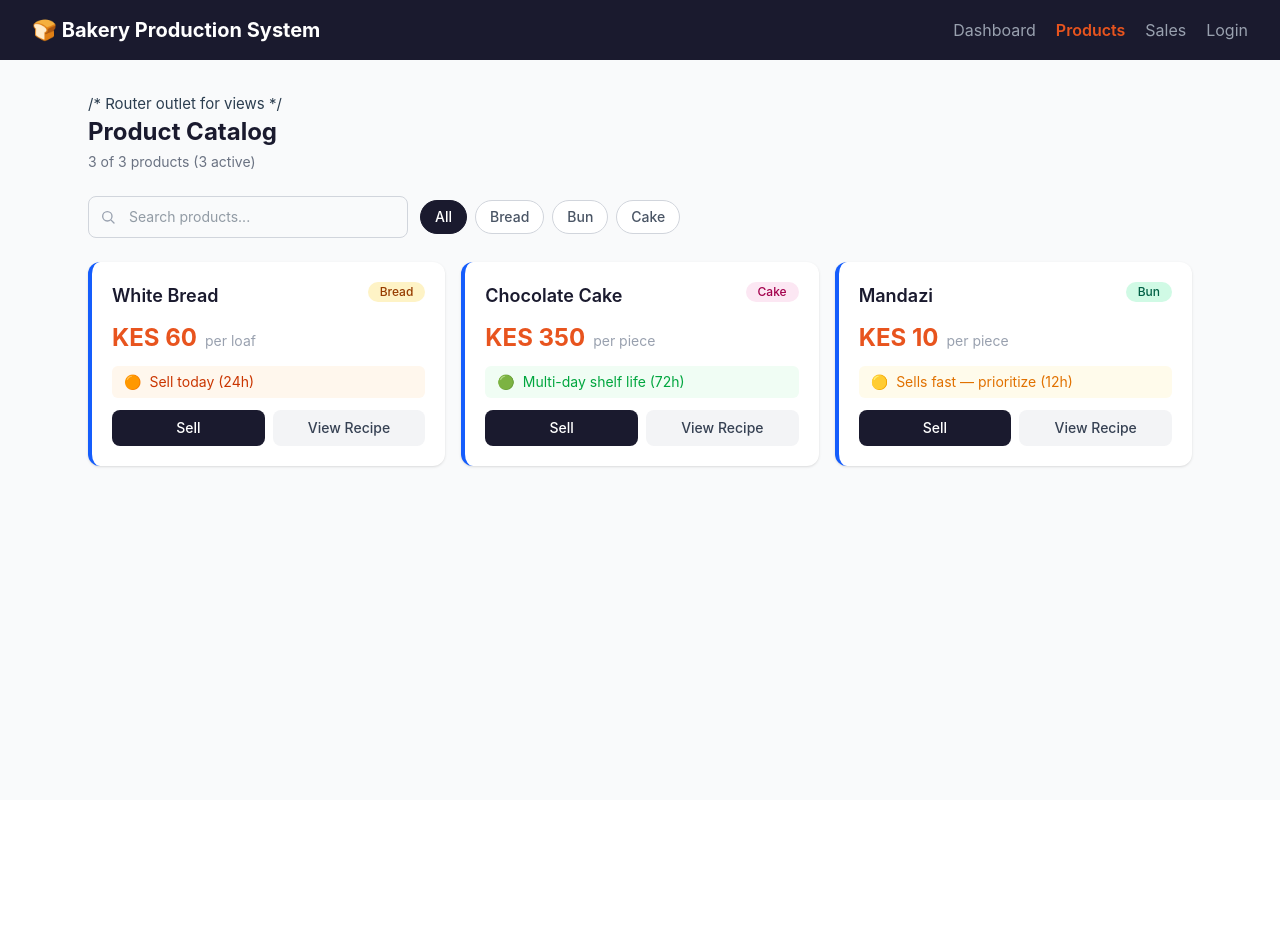
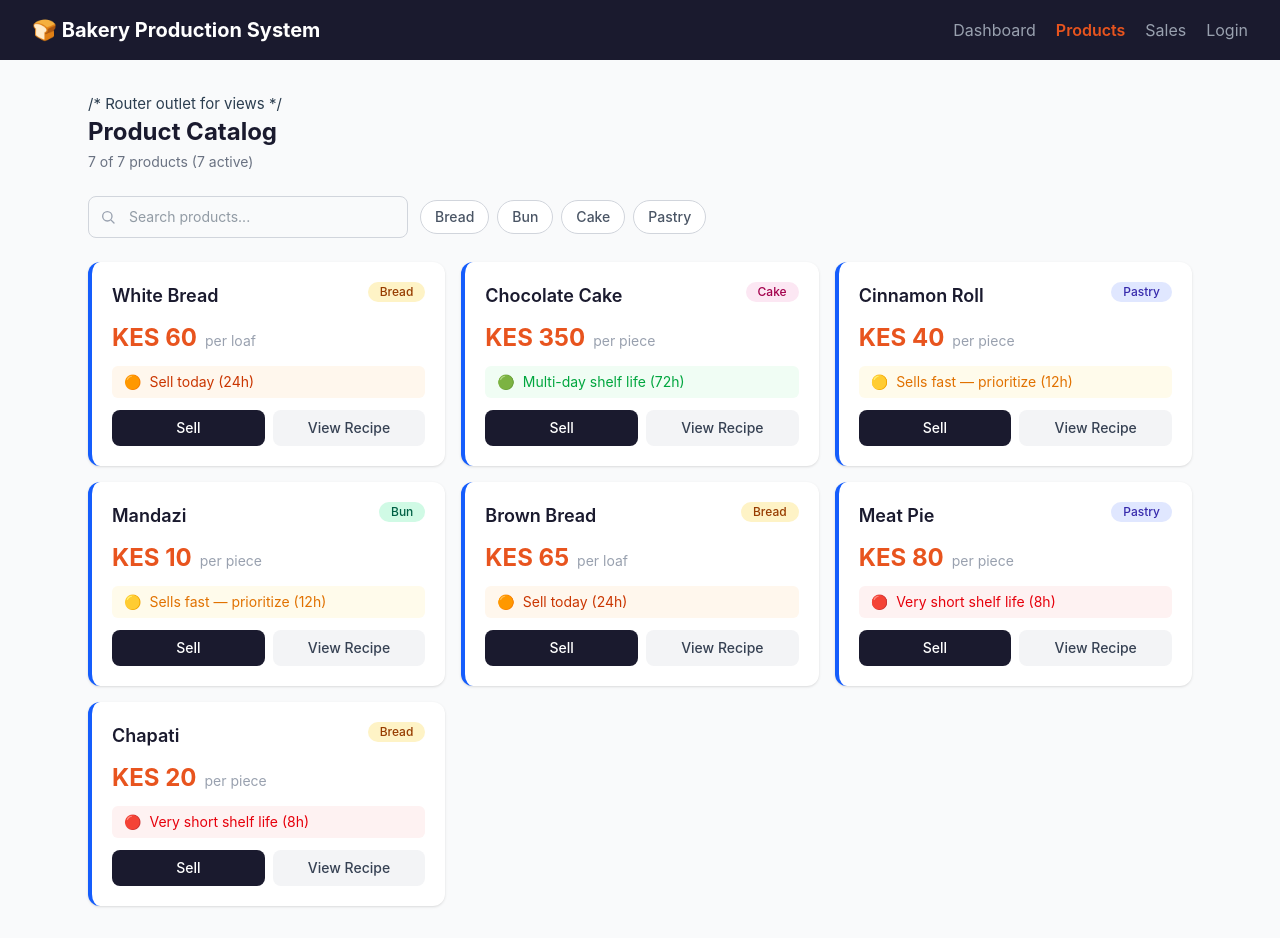
Before and after one commit to CleoCTech/bakery-production-system-demo, a Vue app in the folder frontend/: page /products in a window 1280 px wide. Before the commit the page ends 800 px from the top, so only its background shows below. Built offline with nearby package versions, Linux system fonts and the light colour scheme.

Commit message:
Added Pinia product store and refactor ProductView to use shared state

```diff
--- /dev/null
+++ b/frontend/src/stores/productStore.js
@@ -0,0 +1,96 @@
+// ---------------------------------------------------------------
+// PINIA STORE: Single source of truth for all product data
+//
+// This store is used by:
+// - ProductsView (catalog page — browse, filter, search)
+// - SalesView (sales page — select product to sell)
+// - DashboardView (dashboard — product count stat)
+//
+// In Week 6, the hardcoded array becomes an API call:
+//   await axios.get('/api/products')
+//
+// The store pattern: STATE (data) + GETTERS (computed) + ACTIONS (functions)
+// ---------------------------------------------------------------
+
+
+import {defineStore} from 'pinia'
+import {ref, computed} from 'vue'
+
+export const useProductStore = defineStore('product', () => {
+
+    // ==================== STATE ====================
+    // Same data shape as PRODUCTS table from the ERD
+    const products = ref([
+        { id: 1, name: 'White Bread', category: 'bread', selling_price: 60, shelf_life_hours: 24, unit: 'loaf', is_active: true },
+        { id: 2, name: 'Chocolate Cake', category: 'cake', selling_price: 350, shelf_life_hours: 72, unit: 'piece', is_active: true },
+        { id: 3, name: 'Cinnamon Roll', category: 'pastry', selling_price: 40, shelf_life_hours: 12, unit: 'piece', is_active: true },
+        { id: 4, name: 'Mandazi', category: 'bun', selling_price: 10, shelf_life_hours: 12, unit: 'piece', is_active: true },
+        { id: 5, name: 'Brown Bread', category: 'bread', selling_price: 65, shelf_life_hours: 24, unit: 'loaf', is_active: true },
+        { id: 6, name: 'Meat Pie', category: 'pastry', selling_price: 80, shelf_life_hours: 8, unit: 'piece', is_active: true },
+        { id: 7, name: 'Chapati', category: 'bread', selling_price: 20, shelf_life_hours: 8, unit: 'piece', is_active: true },
+    ])
+
+    const isLoading = ref(false)
+    const error = ref(null)
+
+    // ==================== GETTERS ====================
+    const productCount = computed(() => products.value.length)
+
+    const activeProducts = computed(() => products.value.filter(p => p.is_active))
+
+    const categories = computed(() => {
+        const cats = [...new Set(products.value.map(p => p.category))]
+        return cats.sort()
+    })
+
+    const totalCatalogValue = computed(() => {
+        return products.value.reduce((sum,p) => sum + p.selling_price, 0)
+    })
+
+
+    // ==================== ACTIONS ====================
+    function addProduct(newProduct) {
+        // In a real app, this would POST to the API and get back the created product with an ID
+        const newId = Math.max(...products.value.map(p => p.id)) + 1
+        products.value.push({...newProduct, id: newId})
+    }
+
+    function updateProduct(productId, updates) {
+        // Week 6: await axios.put(`/api/products/${productId}`, updates)
+        const product = products.value.find(p => p.id === productId)
+        if (product) Object.assign(product, updates)
+    }
+
+    function toggleActive(productId) {
+        const product = products.value.find(p => p.id === productId)
+        if (product) product.is_active = !product.is_active
+    }
+
+    function deleteProduct(productId) {
+        // Week 6: await axios.delete(`/api/products/${productId}`)
+        products.value = products.value.filter(p => p.id !== productId)
+    }
+
+    // In Week 6, this replaces the hardcoded data:
+    // async function fetchProducts() {
+    //   isLoading.value = true
+    //   error.value = null
+    //   try {
+    //     const response = await axios.get('/api/products')
+    //     products.value = response.data
+    //   } catch (err) {
+    //     error.value = 'Failed to load products'
+    //   } finally {
+    //     isLoading.value = false
+    //   }
+    // }
+
+    return {
+        // State
+        products, isLoading, error,
+        // Getters
+        productCount, activeProducts, categories, totalCatalogValue,
+        // Actions
+        addProduct, updateProduct, toggleActive,deleteProduct
+    }
+})
--- a/frontend/src/views/ProductsView.vue
+++ b/frontend/src/views/ProductsView.vue
@@ -1,30 +1,24 @@
 <script setup>
 import { ref, computed } from 'vue'
 import ProductCard from '../components/ProductCard.vue'
+import { useProductStore } from '../stores/productStore'
 
-const products = ref([
-  { id: 1, name: 'White Bread', category: 'bread', selling_price: 60, shelf_life_hours: 24, unit: 'loaf', is_active: true },
-  { id: 2, name: 'Chocolate Cake', category: 'cake', selling_price: 350, shelf_life_hours: 72, unit: 'piece', is_active: true },
-  { id: 3, name: 'Mandazi', category: 'bun', selling_price: 10, shelf_life_hours: 12, unit: 'piece', is_active: true },
-])
+
+const productStore = useProductStore()
+
 
 const searchQuery = ref('')
 const selectedCategory = ref('all')
 
-const categories = computed(() => {
-  const cats = [...new Set(products.value.map(p => p.category))]
-  return ['all', ...cats.sort()]
-})
-
 const filteredProducts = computed(() => {
-  return products.value.filter(product => {
+  return productStore.products.filter(product => {
     const matchesSearch = product.name.toLowerCase().includes(searchQuery.value.toLowerCase())
     const matchesCategory = selectedCategory.value === 'all' || product.category === selectedCategory.value
     return matchesSearch && matchesCategory
   })
 })
 
-const activeCount = computed(() => products.value.filter(p => p.is_active).length)
+
 
 function handleSale(product) {
   alert(`Sale: ${product.name} for KES ${product.selling_price}`)
@@ -41,7 +35,7 @@ function handleViewRecipe(productId) {
     <div class="mb-6">
       <h1 class="text-2xl font-bold text-[#1A1A2E]">Product Catalog</h1>
       <p class="text-gray-500 text-sm mt-1">
-        {{ filteredProducts.length }} of {{ products.length }} products ({{ activeCount }} active)
+        {{ filteredProducts.length }} of {{ productStore.products.length }} products ({{ productStore.activeProducts.length }} active)
       </p>
     </div>
 
@@ -64,7 +58,7 @@ function handleViewRecipe(productId) {
 
       <div class="flex flex-wrap gap-2">
         <button
-          v-for="cat in categories"
+          v-for="cat in productStore.categories"
           :key="cat"
           @click="selectedCategory = cat"
           class="px-3.5 py-1.5 rounded-full text-sm font-medium capitalize border transition-colors"
--- a/frontend/src/views/SalesView.vue
+++ b/frontend/src/views/SalesView.vue
@@ -1,13 +1,10 @@
 <script setup>
 import { ref, computed } from 'vue'
 import ProductCard from '../components/ProductCard.vue'
+import { useProductStore } from '../stores/productStore'
 // SAMPLE DATA: Products - this would normally come from an API call to /api/products
 
-const products = ref([
-  { id: 1, name: 'White Bread', selling_price: 50 },
-  { id: 2, name: 'Chocolate Cake', selling_price: 200 },
-  { id: 3, name: 'Croissant', selling_price: 30 },
-])
+const productStore = useProductStore()
 
 // Form State for recording a new sale
 
@@ -21,7 +18,7 @@ const sales = ref([])
 // COMPUTED: find the selected product details based on selectedProductId
 
 const selectedProduct = computed(() => {
-  return products.value.find(p => p.id === selectedProductId.value) || null
+  return productStore.products.find(p => p.id === selectedProductId.value) || null
 })
 
 // COMPUTED: calculate total price based on selected product and quantity
@@ -95,10 +92,21 @@ function recordSale() {
                  focus:outline-none focus:border-blue-500 focus:ring-2 focus:ring-blue-100 mb-4"
         >
           <option :value="null" disabled>Choose a product</option>
-          <option v-for="p in products" :key="p.id" :value="p.id">
+          <option v-for="p in productStore.products" :key="p.id" :value="p.id">
             {{ p.name }} — KES {{ p.selling_price }}
           </option>
         </select>
+
+           <!-- Product grid -->
+        <div class="grid grid-cols-1 md:grid-cols-2 lg:grid-cols-3 gap-4">
+          <ProductCard
+            v-for="product in productStore.products"
+            :key="product.id"
+            :product="product"
+            @sell-product="handleSale"
+            @view-recipe="handleViewRecipe"
+          />
+        </div>
 
         <label class="block text-sm font-medium text-gray-600 mb-1">Quantity</label>
         <input
```
